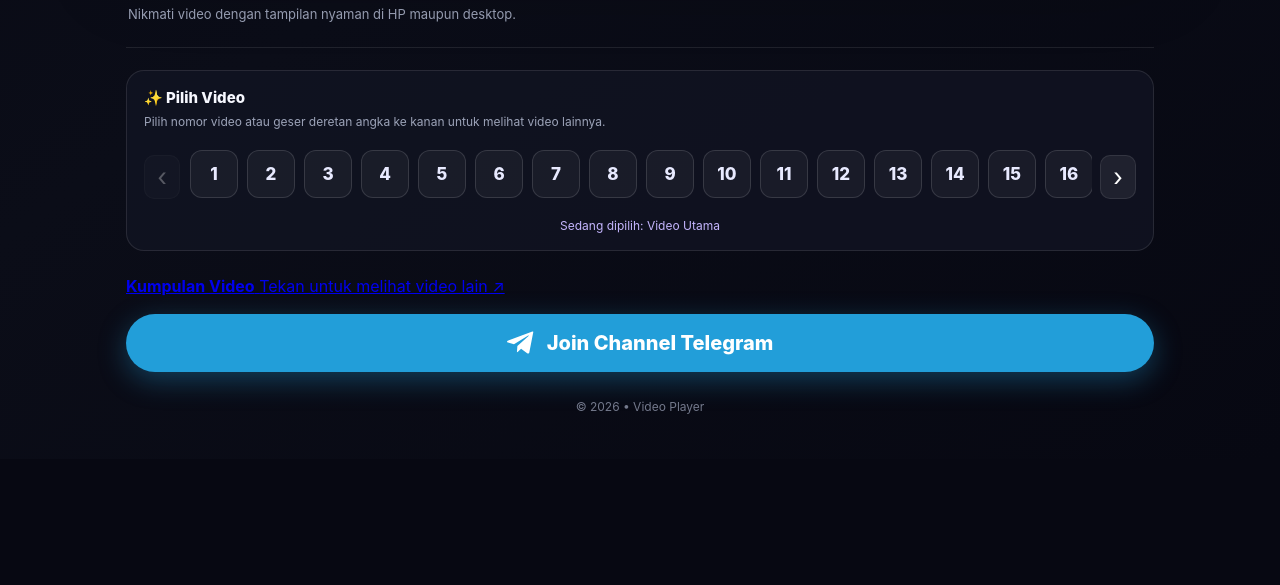
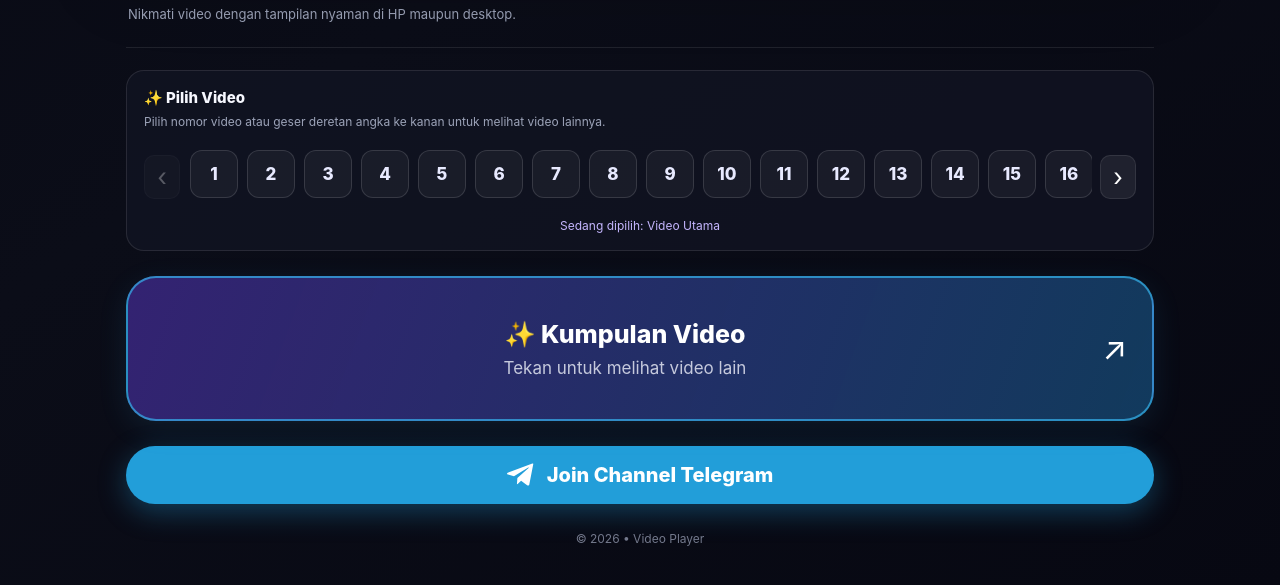
Before and after one commit to Videy111/VIDEYYY, a plain HTML site: page index.html in a window 1280 px wide. Shown: the part 788-1373 px from the top of the page. Before the commit the page ends 1247 px from the top, so only its background shows below. Drawn offline with Linux system fonts and the light colour scheme.

Commit message:
Implement video collection banner in index.html
Added a new banner section for video collection with styling.

```diff
--- a/index.html
+++ b/index.html
@@ -671,6 +671,90 @@ footer {
     height: 28px;
   }
 }
+
+/* BANNER KUMPULAN VIDEO */
+.collection-banner {
+  margin: 22px 0 25px;
+}
+
+.collection-banner a {
+  position: relative;
+  display: flex;
+  align-items: center;
+  justify-content: center;
+  min-height: 145px;
+  padding: 25px 55px 25px 25px;
+  border: 2px solid rgba(56,189,248,.65);
+  border-radius: 30px;
+  text-decoration: none;
+  color: #fff;
+
+  background:
+    linear-gradient(
+      110deg,
+      rgba(91,45,190,.48),
+      rgba(20,105,160,.42)
+    ),
+    #10182c;
+
+  box-shadow:
+    0 8px 30px rgba(56,189,248,.10);
+
+  transition: transform .2s ease;
+}
+
+.collection-banner a:hover {
+  transform: translateY(-2px);
+}
+
+.collection-banner-content {
+  display: flex;
+  flex-direction: column;
+  align-items: center;
+  text-align: center;
+  gap: 9px;
+}
+
+.collection-banner-content strong {
+  font-size: 25px;
+  font-weight: 800;
+}
+
+.collection-banner-content span {
+  font-size: 17px;
+  color: #c5c9dc;
+}
+
+.collection-banner-arrow {
+  position: absolute;
+  right: 25px;
+  top: 50%;
+  transform: translateY(-50%);
+  font-size: 32px;
+  color: #fff;
+}
+
+@media(max-width:700px) {
+  .collection-banner a {
+    min-height: 125px;
+    border-radius: 25px;
+    padding: 20px 45px 20px 15px;
+  }
+
+  .collection-banner-content strong {
+    font-size: 21px;
+  }
+
+  .collection-banner-content span {
+    font-size: 14px;
+  }
+
+  .collection-banner-arrow {
+    right: 15px;
+    font-size: 27px;
+  }
+}
+
 </style>
 </head>
 
@@ -832,18 +916,26 @@ footer {
 
   </section>
 
-<!-- KUMPULAN VIDEO -->
-<section class="simple-collection">
+<!-- BANNER KUMPULAN VIDEO -->
+<section class="collection-banner">
 
   <a
     href="https://www.profitableratecpmnetwork.com/dzth71h9?key=0d1e630d97de4d34d79e6dd18d6a2fe8"
     target="_blank"
     rel="noopener noreferrer">
 
-    <strong>Kumpulan Video</strong>
-    <span>Tekan untuk melihat video lain ↗</span>
+    <div class="collection-banner-content">
+      <strong>✨ Kumpulan Video</strong>
+      <span>Tekan untuk melihat video lain</span>
+    </div>
+
+    <div class="collection-banner-arrow">
+      ↗
+    </div>
 
   </a>
+
+</section>
 
 </section>
 
```
